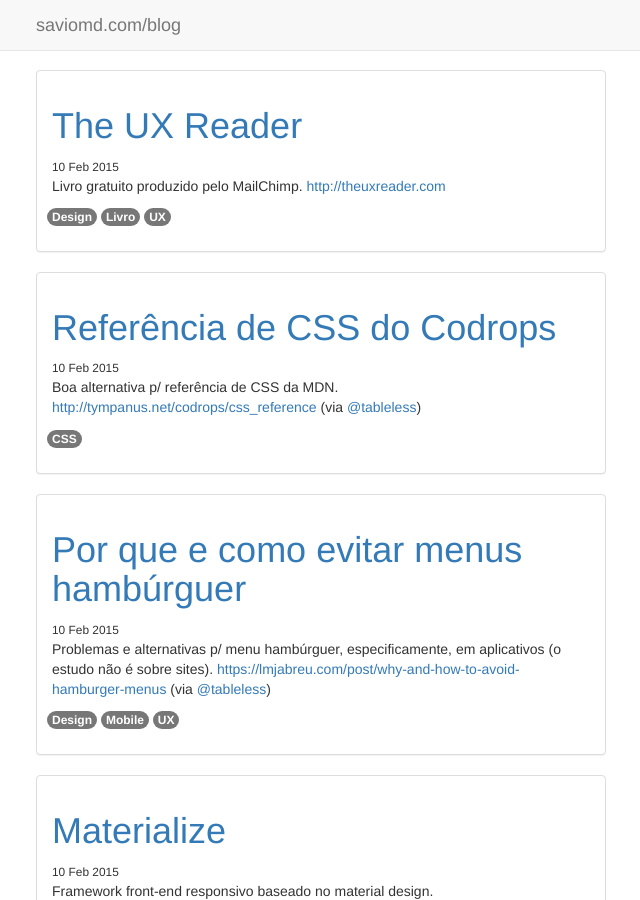
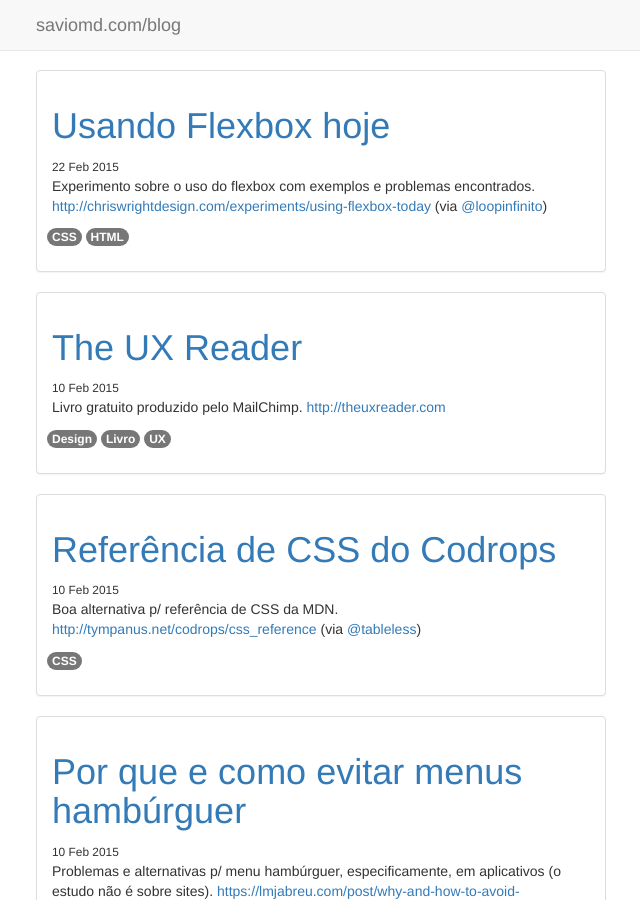
Before and after one commit to saviomd/blog, a Jekyll site: the page built from index.html, in a window 1280 px wide and 900 px high. Shown: the whole window, without its empty margins (319-959 px from the left). Built offline with Jekyll 4.4.1, drawn with Linux system fonts in a browser that asks for light colours; nearby versions of some CDN libraries; library files that are not in the unit come from our copies; the list of posts is cut into pages by our own code; some of the changed text lies outside the part shown.

Commit message:
Add new posts, update analytics script

```diff
--- /dev/null
+++ b/_posts/2015-02-22-usando-flexbox-hoje.md
@@ -0,0 +1,9 @@
+---
+layout: post
+title: 'Usando Flexbox hoje'
+tags: [CSS, HTML]
+---
+
+Experimento sobre o uso do flexbox com exemplos e problemas encontrados.
+<http://chriswrightdesign.com/experiments/using-flexbox-today>
+(via [@loopinfinito](https://twitter.com/loopinfinito/status/565487981113647105))
```
Also changed, not shown: _layouts/default.html (+7 -8 lines), _posts/2014-02-25-tornando-formularios-fabulosos-com-html5.md (deleted, +0 -8 lines), 1 other file.
